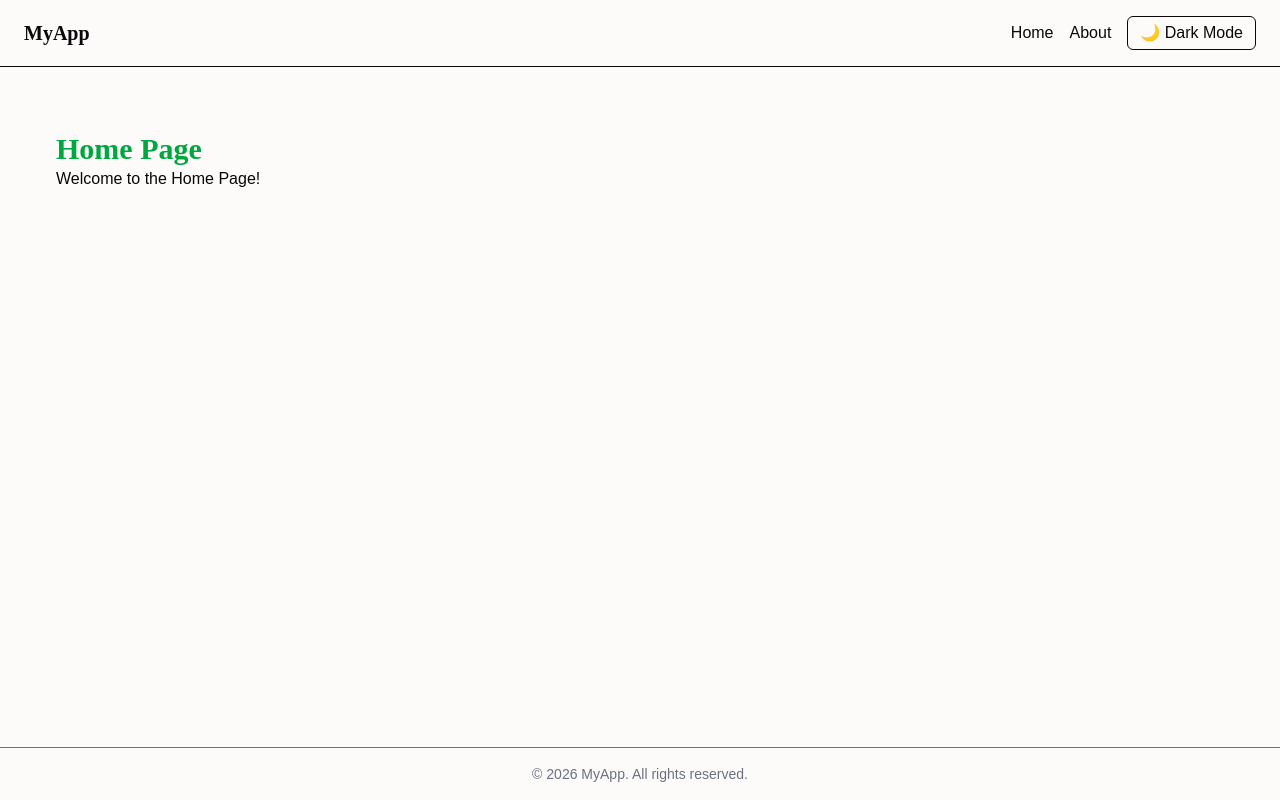
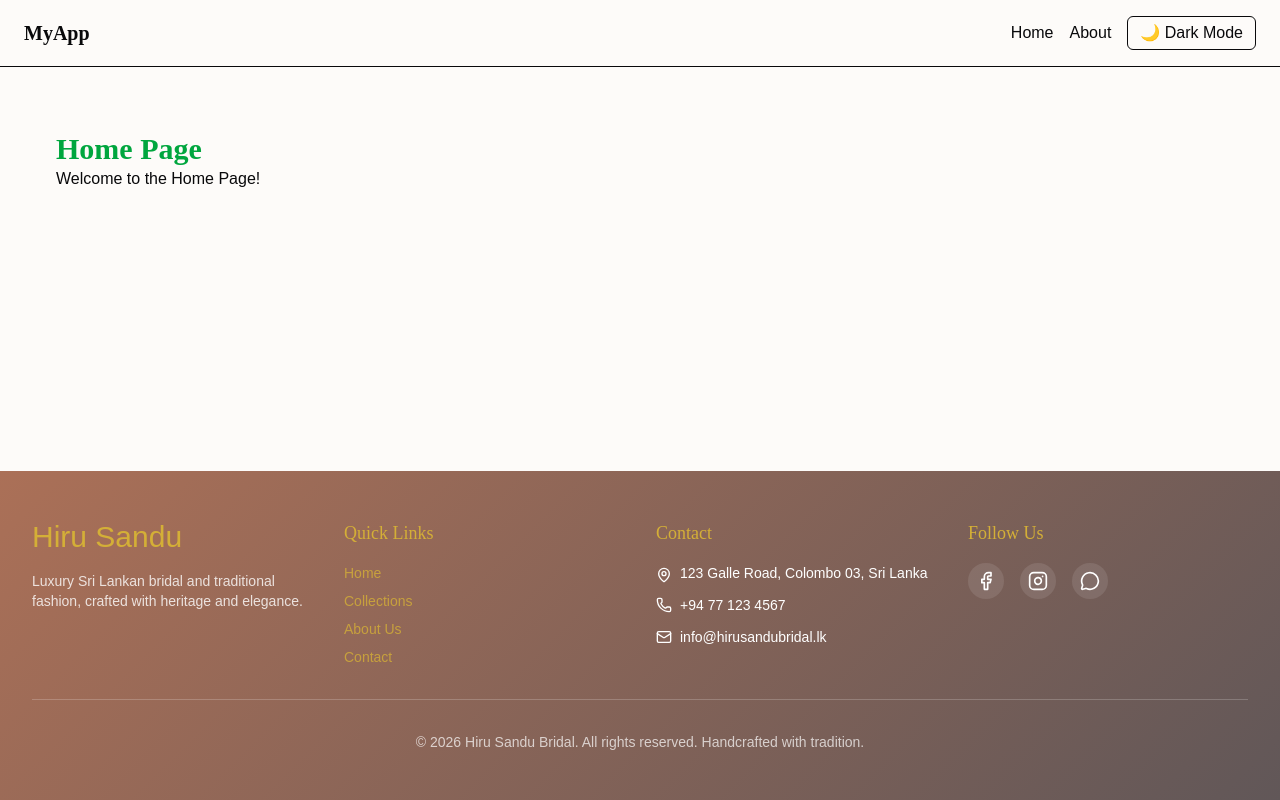
Before and after one commit to ZentroThread/Client_frontend, a React (Vite) app: page / in a window 1280 px wide. Built offline with nearby package versions, Linux system fonts and the light colour scheme.

Commit message:
update Footer

```diff
--- a/src/App.tsx
+++ b/src/App.tsx
@@ -1,6 +1,9 @@
 import { useEffect } from "react";
-import {AppRoutes} from "./routes/route";
+// import {AppRoutes} from "./routes/route";
 import { useTheme } from "./hooks/useTheme";
+// import Navbar from "./components/organisms/Navbar";
+// import Footer from "./components/organisms/Footer";
+import { AppRoutes } from "./routes/route";
 
 function App() {
   const { initializeTheme } = useTheme();
@@ -9,7 +12,16 @@ function App() {
     initializeTheme();
   }, []);
 
-  return <AppRoutes />;
+  // return <AppRoutes />;
+  return (
+    <div className="min-h-screen flex flex-col">
+      {/* <Navbar /> */}
+      <main className="flex-1">
+        <AppRoutes />
+      </main>
+      {/* <Footer /> */}
+    </div>
+  );
 }
 
 export default App;
--- a/src/components/organisms/Footer.tsx
+++ b/src/components/organisms/Footer.tsx
@@ -1,7 +1,109 @@
+import { Facebook, Instagram, MessageCircle, Mail, Phone, MapPin } from 'lucide-react';
+
 const Footer = () => {
   return (
-    <footer className="border-t px-6 py-4 text-center text-sm text-gray-500">
-      © {new Date().getFullYear()} MyApp. All rights reserved.
+    <footer className="text-white" style={{ background: 'linear-gradient(135deg, var(--color-brand-secondary) 0%, var(--color-text-secondary) 100%)' }}>
+      <div className="max-w-7xl mx-auto px-4 sm:px-6 lg:px-8 py-12">
+        <div className="grid grid-cols-1 md:grid-cols-4 gap-8">
+          {/* Brand */}
+          <div className="space-y-4">
+            <div className="text-3xl font-serif" style={{ color: 'var(--color-accent-gold)' }}>Hiru Sandu</div>
+            <p className="text-sm text-white/80">
+              Luxury Sri Lankan bridal and traditional fashion, crafted with heritage and elegance.
+            </p>
+          </div>
+
+          {/* Quick Links */}
+          <div>
+            <h3 className="text-lg mb-4 font-serif" style={{ color: 'var(--color-accent-gold)' }}>Quick Links</h3>
+            <ul className="space-y-2 text-sm">
+              <li>
+                <a href="/" className="hover:opacity-100 transition-opacity" style={{ color: 'var(--color-accent-gold)', opacity: 0.8 }}>
+                  Home
+                </a>
+              </li>
+              <li>
+                <a href="/collections" className="hover:opacity-100 transition-opacity" style={{ color: 'var(--color-accent-gold)', opacity: 0.8 }}>
+                  Collections
+                </a>
+              </li>
+              <li>
+                <a href="/about" className="hover:opacity-100 transition-opacity" style={{ color: 'var(--color-accent-gold)', opacity: 0.8 }}>
+                  About Us
+                </a>
+              </li>
+              <li>
+                <a href="/contact" className="hover:opacity-100 transition-opacity" style={{ color: 'var(--color-accent-gold)', opacity: 0.8 }}>
+                  Contact
+                </a>
+              </li>
+            </ul>
+          </div>
+
+          {/* Contact Info */}
+          <div>
+            <h3 className="text-lg mb-4 font-serif" style={{ color: 'var(--color-accent-gold)' }}>Contact</h3>
+            <ul className="space-y-3 text-sm">
+              <li className="flex items-start gap-2">
+                <MapPin className="h-4 w-4 mt-1 flex-shrink-0" />
+                <span>123 Galle Road, Colombo 03, Sri Lanka</span>
+              </li>
+              <li className="flex items-center gap-2">
+                <Phone className="h-4 w-4 flex-shrink-0" />
+                <span>+94 77 123 4567</span>
+              </li>
+              <li className="flex items-center gap-2">
+                <Mail className="h-4 w-4 flex-shrink-0" />
+                <span>info@hirusandubridal.lk</span>
+              </li>
+            </ul>
+          </div>
+
+          {/* Social Media */}
+          <div>
+            <h3 className="text-lg mb-4 font-serif" style={{ color: 'var(--color-accent-gold)' }}>Follow Us</h3>
+            <div className="flex gap-4">
+              <a
+                href="https://facebook.com"
+                target="_blank"
+                rel="noopener noreferrer"
+                className="bg-white/10 p-2 rounded-full transition-colors"
+                style={{ color: 'white' }}
+                onMouseEnter={(e) => e.currentTarget.style.backgroundColor = 'var(--color-accent-gold)'}
+                onMouseLeave={(e) => e.currentTarget.style.backgroundColor = 'rgba(255, 255, 255, 0.1)'}
+              >
+                <Facebook className="h-5 w-5" />
+              </a>
+              <a
+                href="https://instagram.com"
+                target="_blank"
+                rel="noopener noreferrer"
+                className="bg-white/10 p-2 rounded-full transition-colors"
+                style={{ color: 'white' }}
+                onMouseEnter={(e) => e.currentTarget.style.backgroundColor = 'var(--color-accent-gold)'}
+                onMouseLeave={(e) => e.currentTarget.style.backgroundColor = 'rgba(255, 255, 255, 0.1)'}
+              >
+                <Instagram className="h-5 w-5" />
+              </a>
+              <a
+                href="https://wa.me/94771234567"
+                target="_blank"
+                rel="noopener noreferrer"
+                className="bg-white/10 p-2 rounded-full transition-colors"
+                style={{ color: 'white' }}
+                onMouseEnter={(e) => e.currentTarget.style.backgroundColor = 'var(--color-accent-gold)'}
+                onMouseLeave={(e) => e.currentTarget.style.backgroundColor = 'rgba(255, 255, 255, 0.1)'}
+              >
+                <MessageCircle className="h-5 w-5" />
+              </a>
+            </div>
+          </div>
+        </div>
+
+        <div className="border-t border-white/20 mt-8 pt-8 text-center text-sm text-white/70">
+          <p>&copy; 2026 Hiru Sandu Bridal. All rights reserved. Handcrafted with tradition.</p>
+        </div>
+      </div>
     </footer>
   );
 };
```
